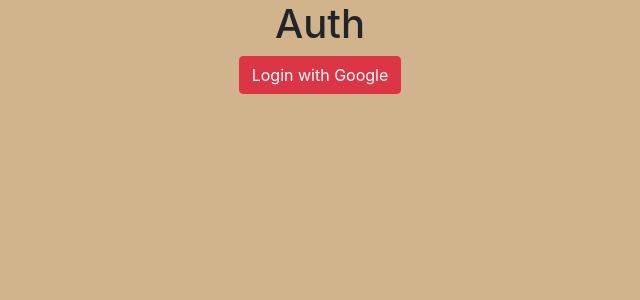
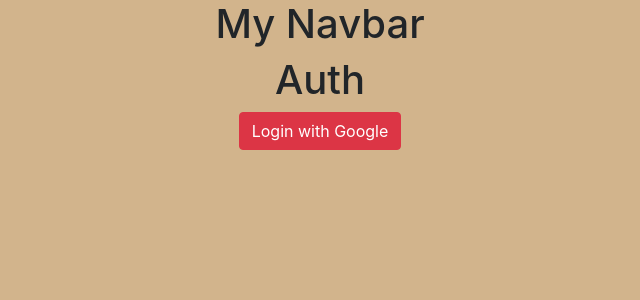
Before and after one commit to rtate2/react-hoarder, a React (Create React App) app: page /auth in a window 1280 px wide. Shown: the top 300 px of the page, without its empty margins (320-960 px from the left). Built offline with nearby package versions, Linux system fonts and the light colour scheme; no server answers.

Commit message:
navbar wired up

```diff
--- a/src/App/App.js
+++ b/src/App/App.js
@@ -11,6 +11,7 @@ import Auth from '../components/pages/Auth/Auth';
 import Home from '../components/pages/Home/Home';
 import MyStuff from '../components/pages/MyStuff/MyStuff';
 import NewStuff from '../components/pages/NewStuff/NewStuff';
+import MyNavbar from '../components/shared/MyNavbar/MyNavbar';
 
 import './App.scss';
 
@@ -50,6 +51,7 @@ class App extends React.Component {
     return (
       <div className="App">
         <Router>
+          <MyNavbar authed={authed} />
           <Switch>
             <PrivateRoute path="/home" exact component={Home} authed={authed} />
             <PrivateRoute path="/stuff/new" exact component={NewStuff} authed={authed} />
--- /dev/null
+++ b/src/components/shared/MyNavbar/MyNavbar.js
@@ -0,0 +1,15 @@
+import React from 'react';
+
+import './MyNavbar.scss';
+
+class MyNavbar extends React.Component {
+  render() {
+    return (
+      <div className="MyNavbar">
+        <h1>My Navbar</h1>
+      </div>
+    );
+  }
+}
+
+export default MyNavbar;
--- /dev/null
+++ b/src/components/shared/MyNavbar/MyNavbar.scss
@@ -0,0 +1,3 @@
+.MyNavbar {
+  display: block;
+}
```
